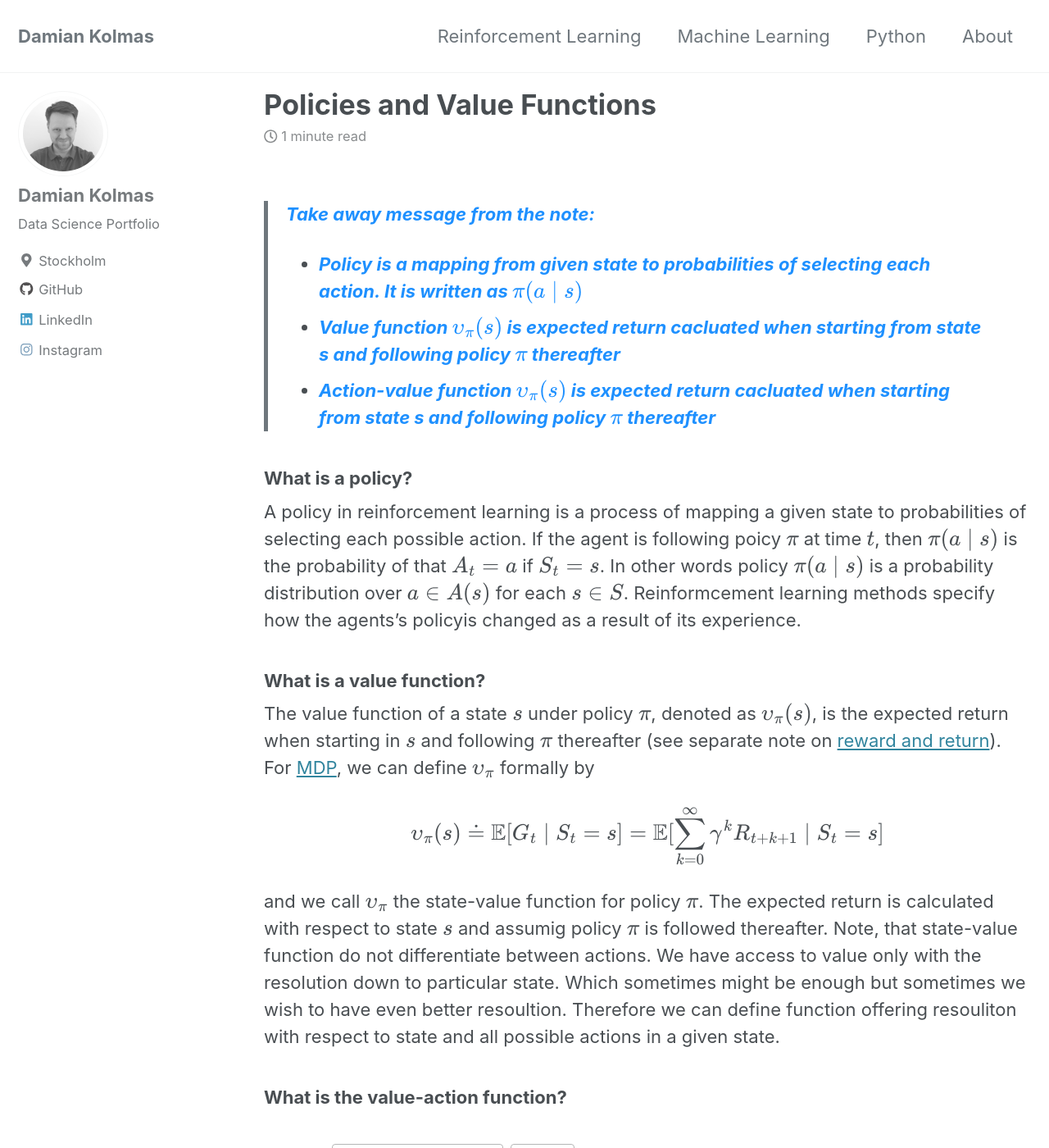
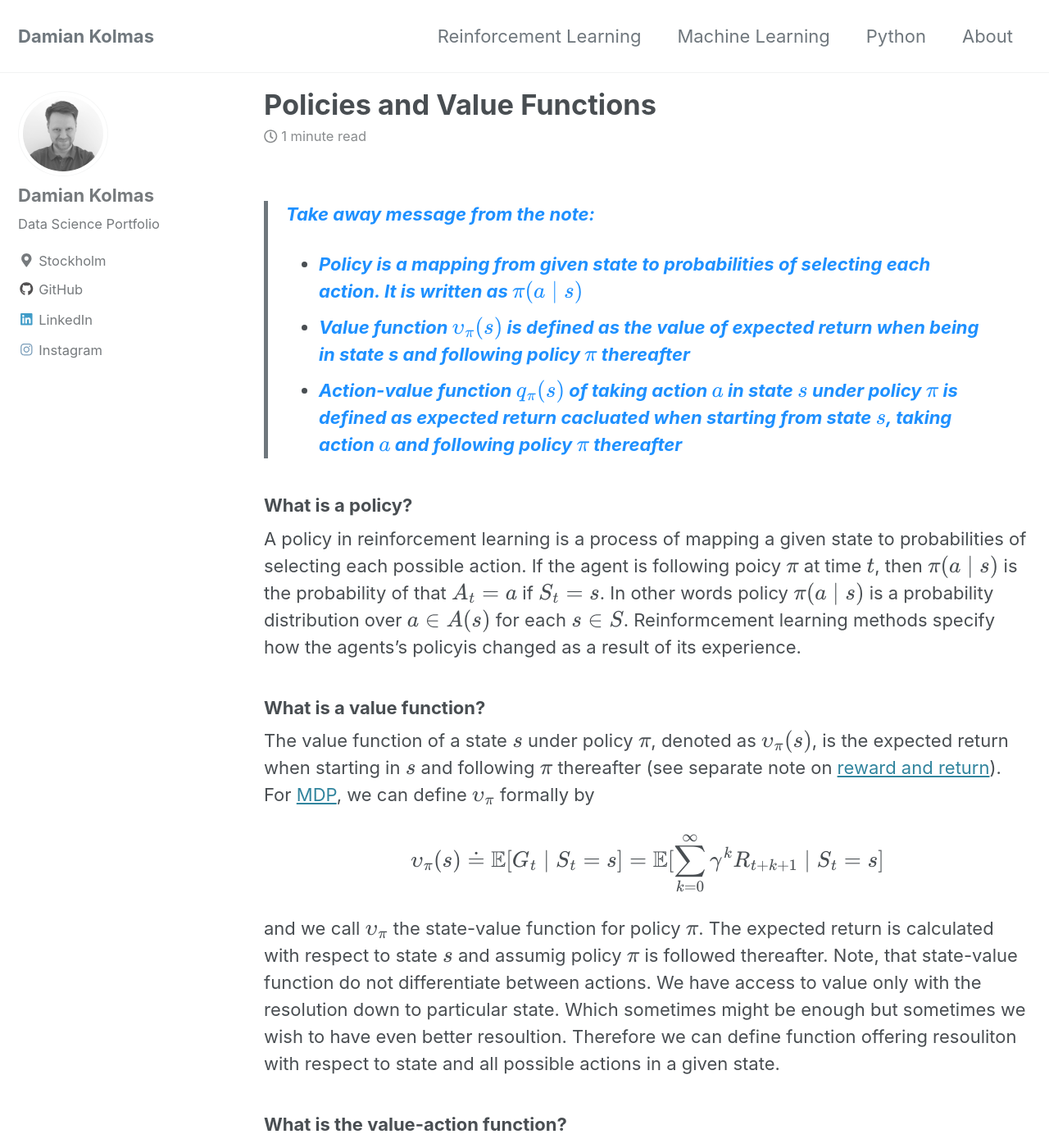
Before and after one commit to DKolmas/DKolmas.github.io, a Jekyll site: the page built from _posts/2020-01-25-Value-functions-and-policies.md, in a window 1280 px wide and 1400 px high. Shown: the whole window at 82% size. Built offline with Jekyll 4.4.1, drawn with Linux system fonts in a browser that asks for light colours; cached includes are drawn as plain includes; formulas are drawn with MathJax 3; some of the changed text lies outside the part shown.

Commit message:
editing post

```diff
--- a/_posts/2020-01-25-Value-functions-and-policies.md
+++ b/_posts/2020-01-25-Value-functions-and-policies.md
@@ -11,8 +11,8 @@
 
 > <span style="color:dodgerblue">**Take away message from the note:**</span>
 > * <span style="color:dodgerblue">**Policy is a mapping from given state to probabilities of selecting each action. It is written as $$\pi(a \mid s)$$**</span>
-> * <span style="color:dodgerblue">**Value function $$\upsilon_{\pi}(s)$$ is expected return cacluated when starting from state s and following policy $$\pi$$ thereafter**</span>
-> * <span style="color:dodgerblue">**Action-value function $$\upsilon_{\pi}(s)$$ is expected return cacluated when starting from state s and following policy $$\pi$$ thereafter**</span>
+> * <span style="color:dodgerblue">**Value function $$\upsilon_{\pi}(s)$$ is defined as the value of expected return when being in state s and following policy $$\pi$$ thereafter**</span>
+> * <span style="color:dodgerblue">**Action-value function $$q_{\pi}(s)$$ of taking action $$a$$ in state $$s$$ under policy $$\pi$$ is defined as expected return cacluated when starting from state $$s$$, taking action $$a$$ and following policy $$\pi$$ thereafter**</span>
 
 ### What is a policy?
 
@@ -30,3 +30,5 @@
 and we call $$\upsilon_{\pi}$$ the state-value function for policy $$\pi$$. The expected return is calculated with respect to state $$s$$ and assumig policy $$\pi$$ is followed thereafter. Note, that state-value function do not differentiate between actions. We have access to value only with the resolution down to particular state. Which sometimes might be enough but sometimes we wish to have even better resoultion. Therefore we can define function offering resouliton with respect to state and all possible actions in a given state.
 
 ### What is the value-action function?
+
+Similarly, we define the value of
```
